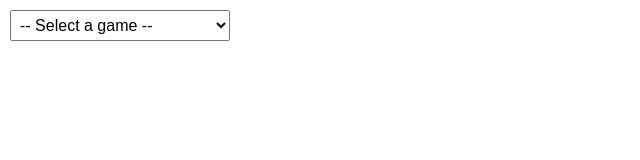
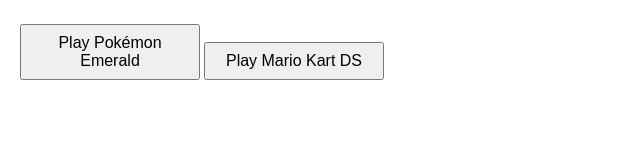
Before and after one commit to TheJSquid/Pokemon-Emerald-For-Hosting, a plain HTML site: page index.html in a window 1280 px wide. Shown: the whole page, without its empty margins (0-640 px from the left). Drawn offline with Linux system fonts and the light colour scheme.

Commit message:
Update index.html

```diff
--- a/index.html
+++ b/index.html
@@ -2,64 +2,56 @@
 <html lang="en">
 <head>
   <meta charset="UTF-8" />
-  <title>Multi-Game Emulator</title>
+  <title>Play Multiple Games</title>
   <style>
-    body, html { margin:0; padding:0; height:100%; }
-    #game { width: 100%; height: 90vh; }
-    #gameSelector {
-      width: 220px;
+    body, html { margin: 0; padding: 0; height: 100%; }
+    #game { width: 100%; height: 100vh; }
+    #menu {
+      position: absolute;
+      top: 10px; left: 10px;
+      background: rgba(255,255,255,0.9);
+      padding: 10px;
+      border-radius: 8px;
+      z-index: 10;
+    }
+    button {
+      margin: 4px 0;
+      padding: 8px 12px;
+      cursor: pointer;
+      width: 180px;
       font-size: 16px;
-      margin: 10px;
-      padding: 5px;
     }
   </style>
 </head>
 <body>
-  <select id="gameSelector">
-    <option value="">-- Select a game --</option>
-    <option value="pokemon">Pokemon Emerald (GBA)</option>
-    <option value="mariokart">Mario Kart DS (NDS)</option>
-  </select>
+  <div id="menu">
+    <button onclick="loadGame('gba', 'https://raw.githubusercontent.com/TheJSquid/Pokemon-Emerald-For-Hosting/main/pokemon.gba')">Play Pokémon Emerald</button>
+    <button onclick="loadGame('nds', 'https://drive.google.com/uc?export=download&id=1axH_xzV6gg4HnvEjotJ-3JLgtQ21QjrF')">Play Mario Kart DS</button>
+  </div>
 
   <div id="game"></div>
 
-  <script src="https://cdn.emulatorjs.org/stable/data/loader.js"></script>
   <script>
-    const games = {
-      pokemon: {
-        core: "gba",
-        rom: "https://raw.githubusercontent.com/TheJSquid/Pokemon-Emerald-For-Hosting/main/pokemon.gba"
-      },
-      mariokart: {
-        core: "nds",
-        rom: "https://drive.google.com/uc?export=download&id=1axH_xzV6gg4HnvEjotJ-3JLgtQ21QjrF"
-      }
-    };
+    function loadGame(core, url) {
+      window.EJS_core = core;
+      window.EJS_gameUrl = url;
+      window.EJS_player = "#game";
+      window.EJS_pathtodata = "https://cdn.emulatorjs.org/latest/data/";
+      window.EJS_startOnLoaded = true;
 
-    const selector = document.getElementById('gameSelector');
-    let emulator = null;
+      // Remove previous emulator script if any
+      let oldScript = document.getElementById('emulatorScript');
+      if (oldScript) oldScript.remove();
 
-    selector.addEventListener('change', async () => {
-      const selected = selector.value;
-      if (!selected) return;
+      // Create new script to reload emulator
+      const script = document.createElement('script');
+      script.id = 'emulatorScript';
+      script.src = window.EJS_pathtodata + 'loader.js';
+      document.body.appendChild(script);
+    }
 
-      const game = games[selected];
-
-      // If emulator exists, stop it before loading new game
-      if (emulator) {
-        await emulator.stopGame(); // stop current game if running
-      }
-
-      // Create new emulator instance
-      emulator = new EmulatorJS({
-        canvas: '#game',
-        core: game.core,
-        rom: game.rom,
-        pathtodata: "https://cdn.emulatorjs.org/stable/data/",
-      });
-
-      emulator.loadROM();
-    });
+    // Load default game on page load
+    loadGame('gba', 'https://raw.githubusercontent.com/TheJSquid/Pokemon-Emerald-For-Hosting/main/pokemon.gba');
   </script>
 </body>
 </html>
```
